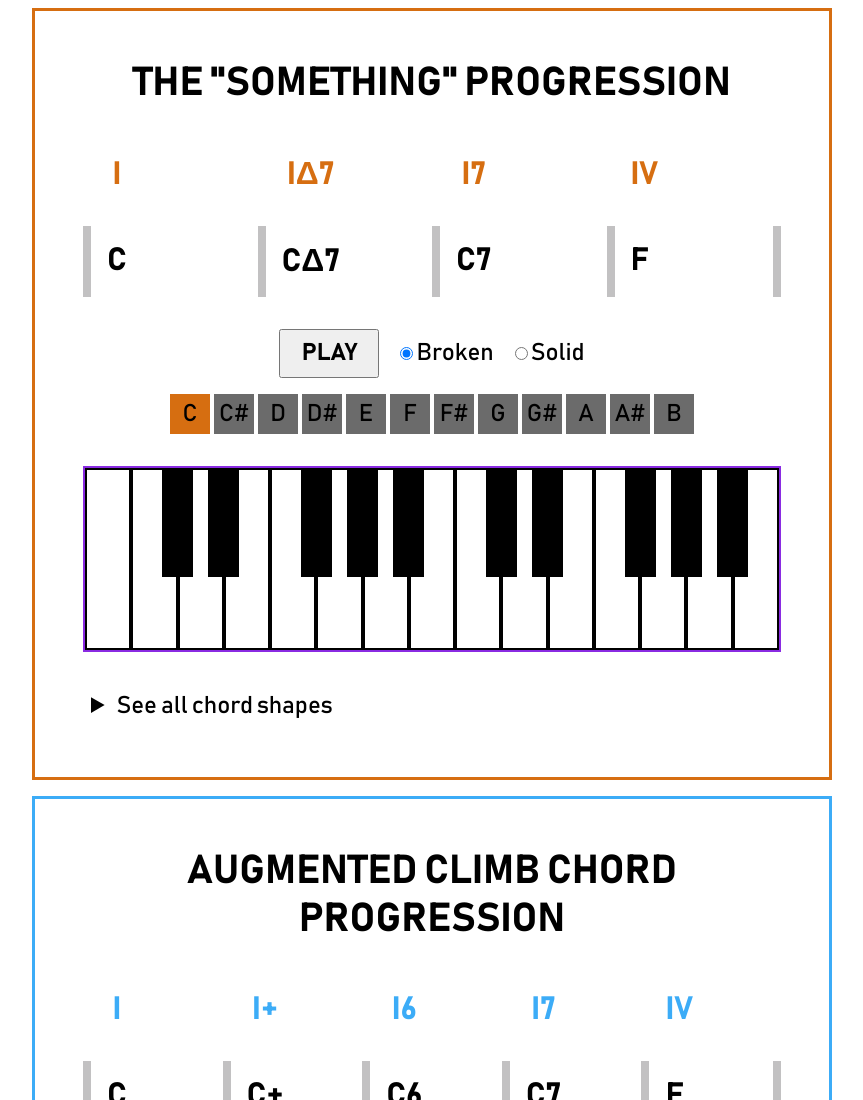
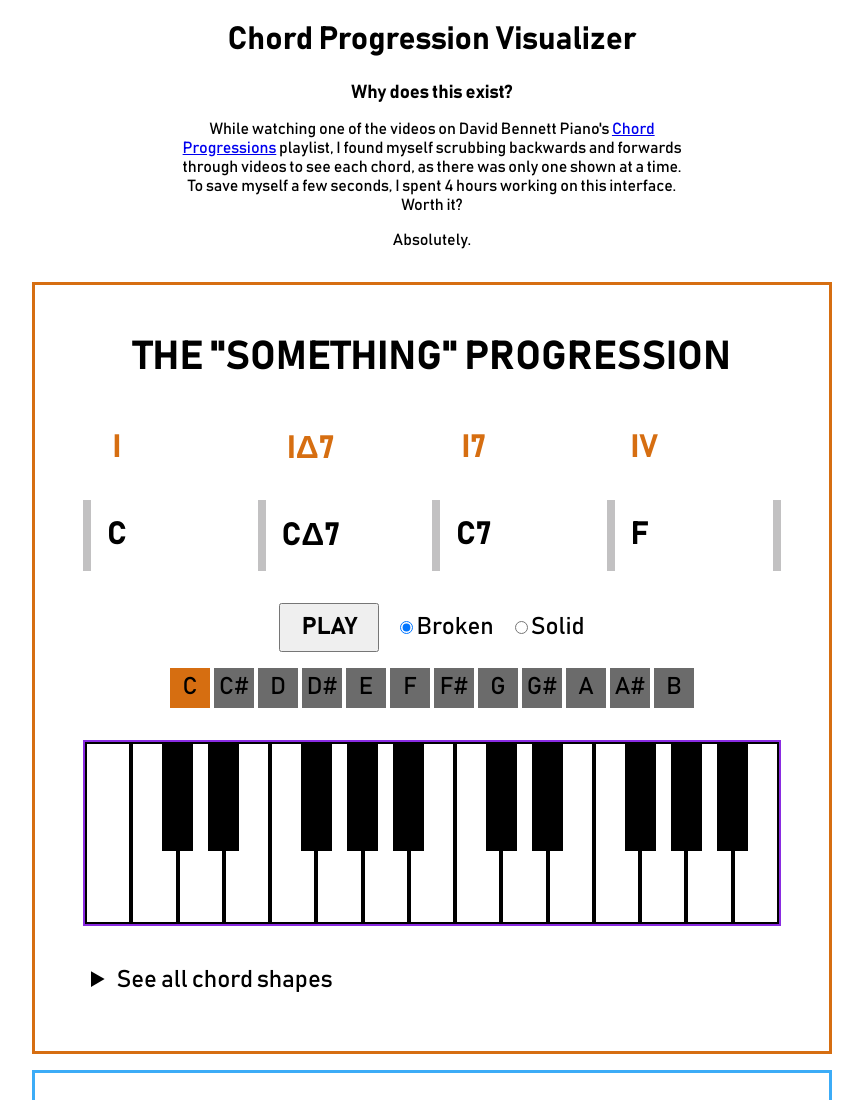
Before and after one commit to BretHudson/music-theory, a plain HTML site: page chord-progressions.html in a window 1280 px wide. Shown: the top 1100 px of the page, without its empty margins (208-1071 px from the left). Drawn offline with Linux system fonts and the light colour scheme; files whose address does not match are found by name.

Commit message:
Add a little description

```diff
--- a/chord-progressions.html
+++ b/chord-progressions.html
@@ -30,6 +30,8 @@
 					--color-bg: #000;
 				}
 
+				--width: 800px;
+
 				--dbp-red: rgb(255, 28, 36);
 				--dbp-red-raw: 255 28 36;
 				--dbp-blue: #3cacf7;
@@ -41,6 +43,17 @@
 
 			body {
 				font-family: 'Bahnschrift', sans-serif;
+			}
+
+			header {
+				text-align: center;
+				max-width: 500px;
+				margin-inline: auto;
+				margin-bottom: 2rem;
+
+				& :is(h3) {
+					margin: 0;
+				}
 			}
 
 			.keyChoice {
@@ -280,7 +293,7 @@
 				align-items: center;
 				flex-direction: column;
 				border: 3px solid var(--theme);
-				width: 800px;
+				width: var(--width);
 				max-width: 100%;
 				padding: 3rem;
 				margin-inline: auto;
@@ -293,16 +306,32 @@
 				+ .wrapper {
 					margin-top: 1rem;
 				}
-			}
 
-			h3 {
-				font-size: 2.5rem;
-				text-transform: uppercase;
-				text-align: center;
+				& :is(h3) {
+					font-size: 2.5rem;
+					text-transform: uppercase;
+					text-align: center;
+				}
 			}
 		</style>
 	</head>
 	<body>
+		<header>
+			<h1>Chord Progression Visualizer</h1>
+			<h3>Why does this exist?</h3>
+			<p>
+				While watching one of the videos on David Bennett Piano's
+				<a
+					href="https://www.youtube.com/playlist?list=PLlx2eo2tD6KpfGmE-MXwcIRQh21neAKsK"
+					>Chord Progressions</a
+				>
+				playlist, I found myself scrubbing backwards and forwards
+				through videos to see each chord, as there was only one shown at
+				a time. To save myself a few seconds, I spent 4 hours working on
+				this interface. Worth it?
+			</p>
+			<p>Absolutely.</p>
+		</header>
 		<script>
 			let playing = [];
 
```
